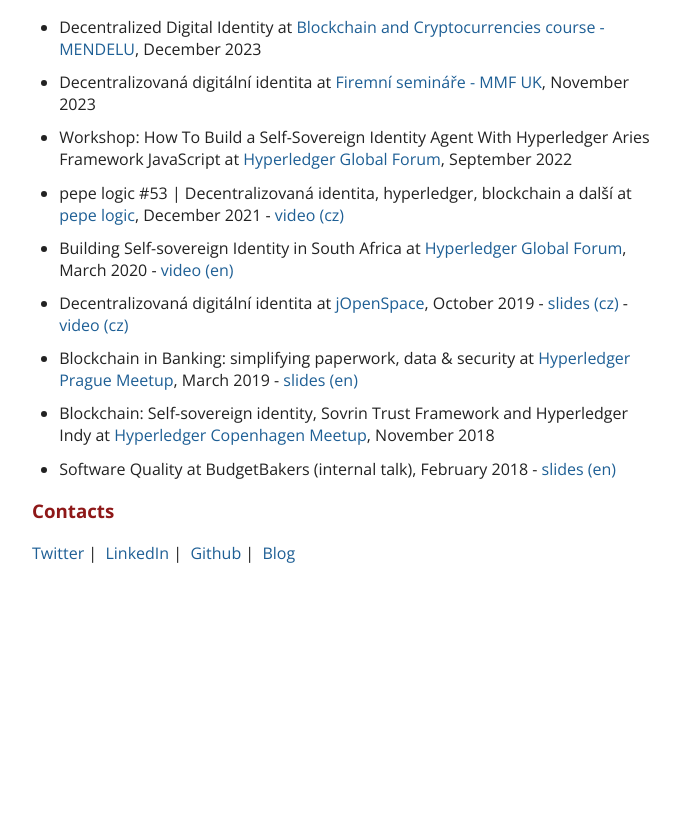
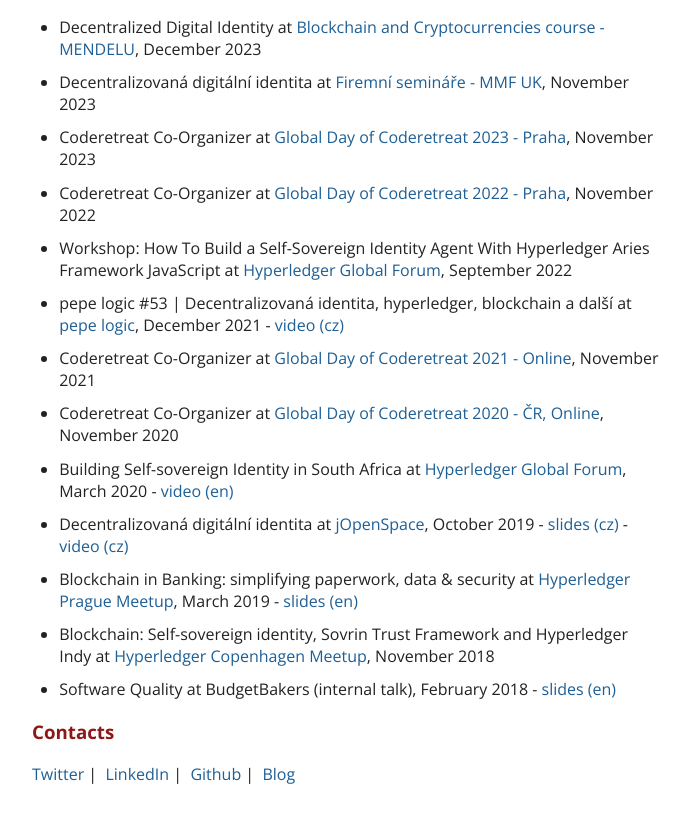
Before and after one commit to jakubkoci/personal-web, a plain HTML site: page index.html in a window 1280 px wide. Shown: the part 1041-1864 px from the top of the page, without its empty margins (288-978 px from the left). Before the commit the page ends 1685 px from the top, so only its background shows below. Drawn offline with nearby package versions, Linux system fonts and the light colour scheme.

Commit message:
Add coderetreats

```diff
--- a/app.js
+++ b/app.js
@@ -13,6 +13,22 @@
     event: {
       name: "Firemní semináře - MMF UK",
       link: "https://d3s.mff.cuni.cz/cz/teaching/nswi133/",
+    },
+  },
+  {
+    name: "Coderetreat Co-Organizer",
+    date: "2023-11-04",
+    event: {
+      name: "Global Day of Coderetreat 2023 - Praha",
+      link: "https://www.meetup.com/coderetreat-cz/events/296145877/?eventOrigin=group_events_list",
+    },
+  },
+  {
+    name: "Coderetreat Co-Organizer",
+    date: "2022-11-05",
+    event: {
+      name: "Global Day of Coderetreat 2022 - Praha",
+      link: "https://www.meetup.com/coderetreat-cz/events/288643297/?eventOrigin=group_events_list",
     },
   },
   {
@@ -33,6 +49,23 @@
     video: {
       link: "https://www.youtube.com/watch?v=LbSDjJfj_do",
       lang: "cz",
+    },
+  },
+
+  {
+    name: "Coderetreat Co-Organizer",
+    date: "2021-11-13",
+    event: {
+      name: "Global Day of Coderetreat 2021 - Online",
+      link: "https://www.meetup.com/coderetreat-cz/events/281417882/?eventOrigin=group_events_list",
+    },
+  },
+  {
+    name: "Coderetreat Co-Organizer",
+    date: "2020-11-07",
+    event: {
+      name: "Global Day of Coderetreat 2020 - ČR, Online",
+      link: "https://www.meetup.com/coderetreat-cz/events/273897052/?eventOrigin=group_events_list",
     },
   },
   {
--- a/index.html
+++ b/index.html
@@ -87,7 +87,8 @@
           learning by teaching. I'm a co-host of the
           <a href="https://www.softcraft.dev" target="_blank"
             >SoftCraft Podcast</a
-          >, a podcast about software craftsmanship (in Czech).
+          >, a podcast about software craftsmanship (in Czech). I was a
+          co-organizer and mentor at several coderetreats.
         </p>
         <p>
           I spent the vast majority of my career in FinTech, building and
```
